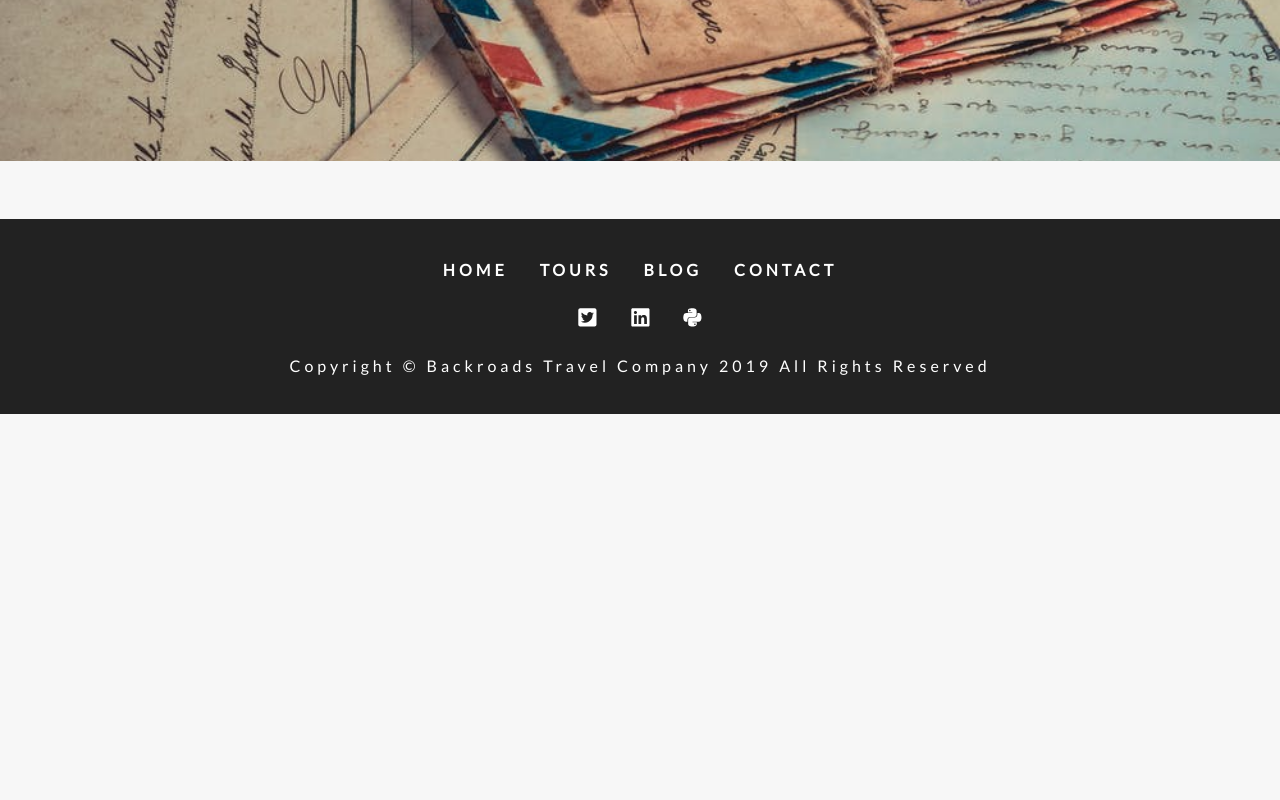
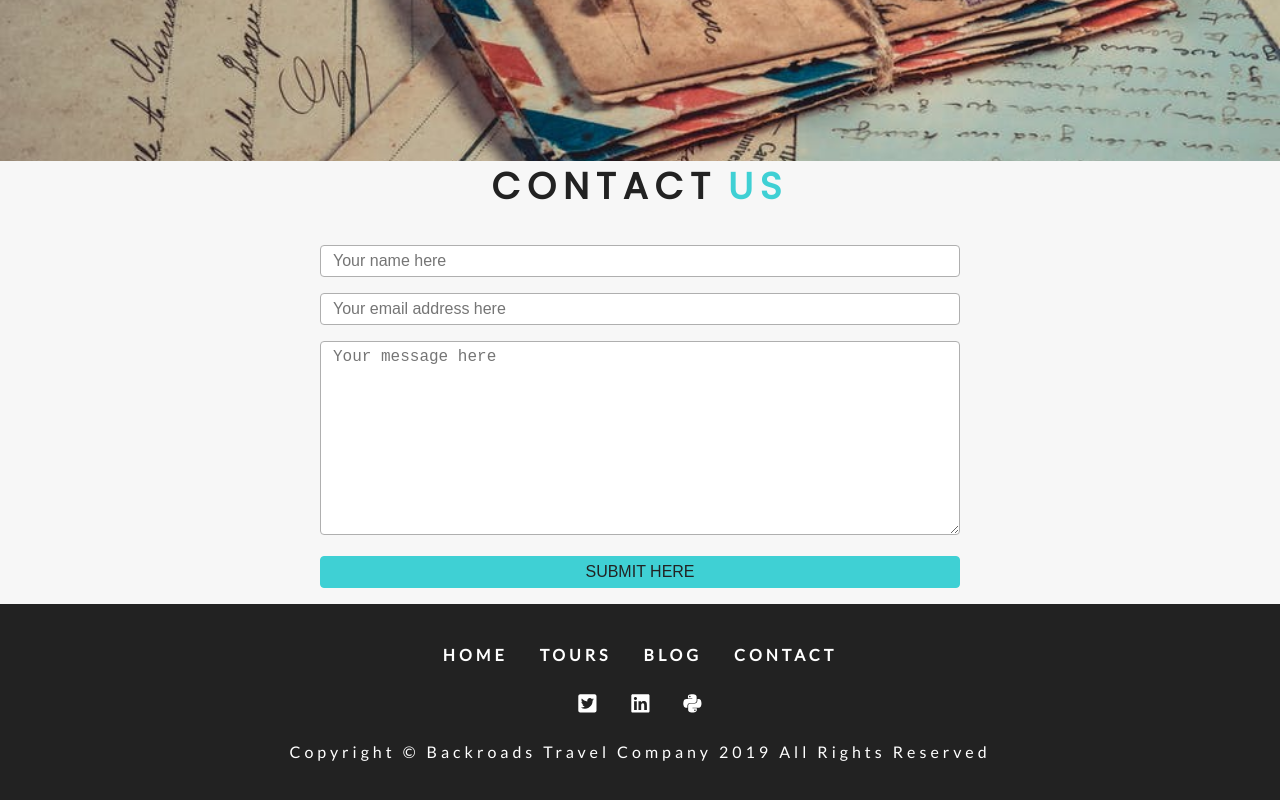
Before and after one commit to mwptje/gatsby-course-travel-site, a Gatsby site: page /contact in a window 1280 px wide. Shown: the part 386-1186 px from the top of the page. Before the commit the page ends 800 px from the top, so only its background shows below. Built offline with nearby package versions, Linux system fonts and the light colour scheme; Gatsby itself is replaced by a stand-in of ours.

Commit message:
added contact component

```diff
--- /dev/null
+++ b/src/components/Contact/Contact.js
@@ -0,0 +1,53 @@
+import React from "react"
+import Title from "../Title"
+import styles from "../../css/contact.module.css"
+
+const Contact = () => {
+  return (
+    <section>
+      <Title title="contact" subtitle="us" />
+      <div className={styles.center}>
+        <form className={styles.form} action="">
+          <div>
+            <div>
+              <input
+                type="text"
+                name="name"
+                id="name"
+                className={styles.formControl}
+                placeholder="Your name here"
+              />
+            </div>
+            <div>
+              <input
+                type="email"
+                name="email"
+                id="email"
+                className={styles.formControl}
+                placeholder="Your email address here"
+              />
+            </div>
+            <div>
+              <textarea
+                name="message"
+                id="message"
+                rows="10"
+                className={styles.formControl}
+                placeholder="Your message here"
+              />
+            </div>
+            <div>
+              <input
+                type="submit"
+                value="Submit Here"
+                className={styles.submit}
+              />
+            </div>
+          </div>
+        </form>
+      </div>
+    </section>
+  )
+}
+
+export default Contact
--- a/src/pages/contact.js
+++ b/src/pages/contact.js
@@ -2,11 +2,13 @@ import React from "react"
 import Layout from "../components/Layout"
 import StyledHero from "../components/StyledHero"
 import { graphql } from "gatsby"
+import Contact from "../components/Contact/Contact.js"
 
 export default function contact({ data }) {
   return (
     <Layout>
       <StyledHero img={data.contactBcg.childImageSharp.fluid} />
+      <Contact />
     </Layout>
   )
 }
```
